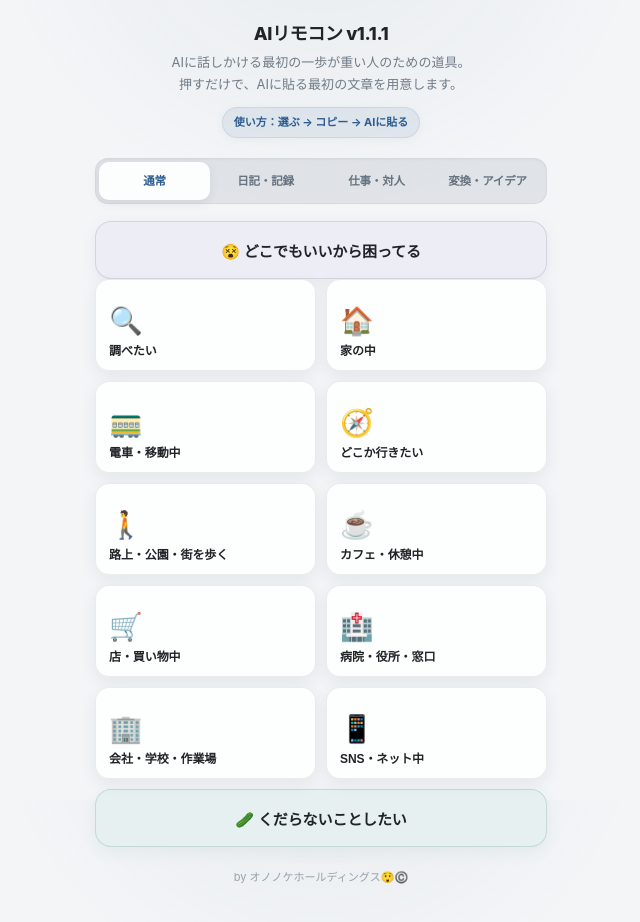
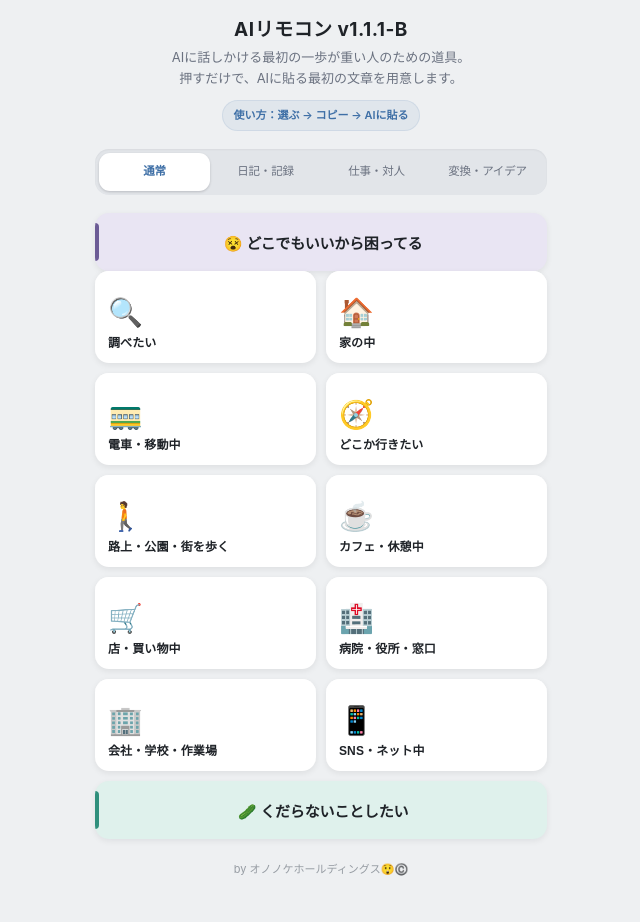
Before and after one commit to Hiderock61/ai-remocon, a plain HTML site: page index.html in a window 1280 px wide. Shown: the whole page, without its empty margins (319-959 px from the left). Drawn offline with Linux system fonts and the light colour scheme.

Commit message:
Add files via upload

```diff
--- a/index.html
+++ b/index.html
@@ -3,7 +3,7 @@
 <head>
 <meta charset="UTF-8">
 <meta name="viewport" content="width=device-width, initial-scale=1.0, maximum-scale=1.0, user-scalable=no">
-<title>AIリモコン v1.1.1</title>
+<title>AIリモコン v1.1.1-B</title>
 <style>
 /* ─── 変数 ─── */
 :root {
@@ -645,213 +645,206 @@ main { flex: 1; padding: 18px 14px 0; }
   to   { opacity: 1; transform: translateY(0); }
 }
 
-/* ─── v1.1.1 見た目ヤスリ試作 ─── */
+/* ─── v1.1.1-B 視覚差ヤスリ試作 ─── */
 body {
-  background:
-    radial-gradient(circle at 50% -120px, rgba(126, 148, 166, 0.10), transparent 330px),
-    var(--bg);
-  color: var(--text);
-  line-height: 1.58;
+  background: #EEF0F2;
+  color: #1F2328;
+  line-height: 1.6;
   -webkit-font-smoothing: antialiased;
   text-rendering: optimizeLegibility;
 }
 
-main {
-  padding-top: 20px;
-}
-
-.top-lead {
-  margin-bottom: 20px;
-}
+main { padding-top: 18px; }
+
+.top-lead { margin-bottom: 18px; }
 .top-lead-title {
-  color: var(--text);
-  font-size: 18px;
-  font-weight: 800;
-  letter-spacing: -0.35px;
+  color: #1F2328;
+  font-size: 19px;
+  font-weight: 700;
+  line-height: 1.3;
+  letter-spacing: .025em;
 }
 .top-lead-sub {
-  color: var(--sub);
-  line-height: 1.68;
-  letter-spacing: 0.02px;
+  color: #6B7280;
+  font-size: 13px;
+  font-weight: 400;
+  line-height: 1.65;
+  letter-spacing: 0;
 }
 .top-guide {
-  margin-top: 11px;
-  padding: 6px 11px;
-  background: var(--primary-light);
-  color: var(--primary);
-  border: 1px solid rgba(43, 92, 143, 0.10);
-  box-shadow: 0 2px 8px rgba(80, 96, 110, 0.05);
-}
-
-/* タブは現行セグメント構造を維持し、質感だけ更新 */
+  margin-top: 10px;
+  padding: 6px 10px;
+  background: rgba(62, 111, 166, 0.08);
+  color: #3E6FA6;
+  border: 1px solid rgba(62, 111, 166, 0.10);
+  border-radius: 999px;
+  font-weight: 600;
+  box-shadow: none;
+}
+
 .mode-seg {
-  background: rgba(112, 124, 135, 0.14);
-  border: 1px solid rgba(44, 48, 51, 0.05);
-  border-radius: 13px;
-  padding: 3px;
-  margin-bottom: 17px;
-  box-shadow: inset 0 1px 2px rgba(44, 48, 51, 0.04);
+  background: #E2E5E9;
+  border: 0;
+  border-radius: 14px;
+  padding: 4px;
+  margin-bottom: 18px;
+  box-shadow: inset 0 1px 2px rgba(31, 35, 40, 0.05);
 }
 .mode-seg-btn {
-  border-radius: 10px;
   min-height: 38px;
-  padding: 6px 5px;
-  color: #66737f;
+  padding: 6px 4px;
+  border-radius: 11px;
+  background: transparent;
+  color: #6B7280;
   font-size: 11.5px;
+  font-weight: 400;
+  line-height: 1.2;
+  white-space: nowrap;
+  transition: transform .10s ease, background .14s ease, color .14s ease, box-shadow .14s ease;
+}
+.mode-seg-btn.active {
+  background: #FFFFFF;
+  color: #3E6FA6;
+  font-weight: 600;
+  box-shadow: 0 1px 3px rgba(30,30,40,.12), 0 1px 2px rgba(30,30,40,.08);
+}
+.mode-seg-btn:active { transform: scale(.97); }
+
+.wide-btn {
+  position: relative;
+  overflow: hidden;
+  min-height: 58px;
+  padding: 16px 18px 16px 22px;
+  border: 0;
+  border-radius: 14px;
+  color: #1F2328;
+  font-weight: 700;
+  box-shadow: 0 2px 6px rgba(20,20,30,.07);
+  transition: transform .10s ease, box-shadow .12s ease;
+}
+.wide-btn::before {
+  content: "";
+  position: absolute;
+  left: 0;
+  top: 10px;
+  bottom: 10px;
+  width: 4px;
+  border-radius: 0 4px 4px 0;
+}
+.wide-btn:not(.silly) { background: #E9E5F3; }
+.wide-btn:not(.silly)::before { background: #6B5B95; }
+.wide-btn.silly { background: #DFF1EC; }
+.wide-btn.silly::before { background: #2F8F7C; }
+.wide-btn:active {
+  transform: scale(.97);
+  box-shadow: 0 1px 3px rgba(20,20,30,.06);
+}
+
+.section-label {
+  margin: 15px 0 10px;
+  color: #7B8188;
+  font-size: 11px;
+  font-weight: 500;
+  letter-spacing: .08em;
+}
+.cat-grid { gap: 10px; }
+.cat-btn {
+  min-height: 92px;
+  padding: 14px 13px 12px;
+  background: #FFFFFF;
+  border: 0;
+  border-radius: 14px;
+  box-shadow: 0 2px 6px rgba(20,20,30,.08), inset 0 1px 0 rgba(255,255,255,.95);
+  transition: transform .10s ease, box-shadow .12s ease;
+}
+.cat-btn:active {
+  transform: scale(.97);
+  box-shadow: 0 1px 3px rgba(20,20,30,.06);
+}
+.cat-icon {
+  font-size: 28px;
+  margin-bottom: 9px;
+}
+.cat-label {
+  color: #1F2328;
+  font-size: 12px;
   font-weight: 600;
   line-height: 1.25;
-  white-space: nowrap;
-  transition: background .14s ease, color .14s ease, transform .1s ease, box-shadow .14s ease;
-}
-.mode-seg-btn.active {
-  background: rgba(253, 254, 254, 0.96);
-  color: var(--primary);
-  box-shadow: 0 3px 10px rgba(80, 96, 110, 0.11);
-}
-.mode-seg-btn:active {
-  transform: scale(.98);
-  opacity: .92;
-}
-
-/* 上下の特別ボタン */
-.wide-btn {
-  min-height: 58px;
-  padding: 16px 18px;
-  border-width: 1px;
-  border-radius: 16px;
-  color: var(--text);
-  letter-spacing: -0.12px;
-  box-shadow: 0 5px 16px rgba(88, 91, 126, 0.08);
-  transition: transform .1s ease, box-shadow .12s ease, opacity .1s ease;
-}
-.wide-btn.silly {
-  box-shadow: 0 5px 16px rgba(73, 123, 120, 0.08);
-}
-.wide-btn:active {
-  transform: scale(.975);
-  opacity: .94;
-  box-shadow: 0 2px 8px rgba(80, 96, 110, 0.08);
-}
-
-/* 中央カテゴリ */
-.section-label {
-  margin: 15px 0 10px;
-  color: #7b8791;
-  letter-spacing: .55px;
-}
-.cat-grid {
-  gap: 10px;
-}
-.cat-btn {
-  min-height: 92px;
-  padding: 13px 13px 11px;
-  background: rgba(253, 254, 254, 0.97);
-  border: 1px solid var(--border);
-  border-radius: var(--radius);
-  box-shadow: var(--shadow);
-  transition: transform .1s ease, box-shadow .12s ease, opacity .1s ease;
-}
-.cat-btn:active {
-  transform: scale(.97);
-  opacity: .94;
-  box-shadow: 0 2px 8px rgba(80, 96, 110, 0.08);
-}
-.cat-icon {
-  font-size: 27px;
-  margin-bottom: 8px;
-  filter: saturate(.94);
-}
-.cat-label {
-  color: var(--text);
-  font-size: 12px;
-  font-weight: 700;
-  line-height: 1.4;
-  letter-spacing: -0.08px;
-}
-
-/* 一覧・日記カードも同じ空気に統一 */
+  letter-spacing: .01em;
+}
+
 .list-item,
 .diary-btn {
-  background: rgba(253, 254, 254, 0.97);
-  border: 1px solid var(--border);
-  border-radius: var(--radius);
-  box-shadow: var(--shadow);
-  transition: transform .1s ease, box-shadow .12s ease, opacity .1s ease;
+  background: #FFFFFF;
+  border: 0;
+  border-radius: 14px;
+  box-shadow: 0 2px 6px rgba(20,20,30,.08);
+  transition: transform .10s ease, box-shadow .12s ease;
 }
 .list-item:active,
 .diary-btn:active {
-  transform: scale(.975);
-  opacity: .94;
-  box-shadow: 0 2px 8px rgba(80, 96, 110, 0.08);
+  transform: scale(.97);
+  box-shadow: 0 1px 3px rgba(20,20,30,.06);
 }
 .scenario-main,
 .diary-btn-main {
-  color: var(--text);
-  font-weight: 700;
+  color: #1F2328;
+  font-weight: 600;
+  line-height: 1.3;
 }
 .scenario-sub,
 .diary-btn-sub,
 .screen-lead {
-  color: var(--sub);
-}
-
-/* 各タブの説明・注意枠 */
+  color: #6B7280;
+  font-weight: 400;
+  line-height: 1.6;
+}
+
 .social-lead,
 .creative-lead {
-  color: var(--text);
-  font-weight: 500;
+  color: #1F2328;
+  font-weight: 400;
+  line-height: 1.65;
 }
 .diary-note,
 .social-note,
 .creative-note {
-  color: var(--sub);
-  background: rgba(232, 235, 241, 0.70);
-  border: 1px solid rgba(74, 82, 94, 0.06);
-  border-radius: 10px;
-}
-
-/* プロンプト画面 */
+  color: #6B7280;
+  background: #E7EAEE;
+  border: 0;
+  border-radius: 12px;
+}
+
 #header {
-  background: rgba(243, 245, 247, 0.92);
-  border-bottom-color: rgba(44, 48, 51, 0.08);
+  background: rgba(238, 240, 242, 0.94);
+  border-bottom-color: rgba(31, 35, 40, 0.08);
   -webkit-backdrop-filter: blur(12px);
   backdrop-filter: blur(12px);
 }
-.ready-badge {
-  color: var(--ready-color);
-}
+.ready-badge { color: #3E6FA6; }
 .copy-btn {
-  border-radius: var(--pill);
-  box-shadow: var(--shadow-btn);
-}
-.copy-btn:active {
-  transform: scale(.98);
-}
+  border-radius: 999px;
+  box-shadow: 0 5px 14px rgba(62, 111, 166, .20);
+}
+.copy-btn:active { transform: scale(.97); }
 .custom-area {
   border-width: 1px;
-  box-shadow: var(--shadow);
-}
-.custom-textarea {
-  background: rgba(243, 245, 247, 0.90);
-}
+  box-shadow: 0 2px 6px rgba(20,20,30,.08);
+}
+.custom-textarea { background: #F4F5F6; }
 .ai-btn {
-  border-color: var(--border);
-  background: rgba(253, 254, 254, 0.95);
-  box-shadow: 0 3px 10px rgba(80, 96, 110, 0.06);
+  border: 0;
+  background: #FFFFFF;
+  box-shadow: 0 2px 6px rgba(20,20,30,.07);
 }
 .ai-btn:active {
   transform: scale(.97);
-  opacity: .94;
-  background: #f1f4f6;
-}
-
-/* フッターとトースト */
-.top-footer {
-  color: #97a1aa;
-}
+  background: #F7F8F9;
+}
+.top-footer { color: #969CA3; }
 #toast {
-  background: rgba(33, 36, 39, .90);
-  box-shadow: 0 8px 24px rgba(33, 36, 39, .16);
+  background: rgba(31, 35, 40, .92);
+  box-shadow: 0 8px 24px rgba(31, 35, 40, .18);
 }
 
 </style>
@@ -870,7 +863,7 @@ main {
     <!-- 画面1: location -->
     <section id="screen-location" class="screen active">
       <div class="top-lead">
-        <div class="top-lead-title">AIリモコン v1.1.1</div>
+        <div class="top-lead-title">AIリモコン v1.1.1-B</div>
         <div class="top-lead-sub">AIに話しかける最初の一歩が重い人のための道具。<br>押すだけで、AIに貼る最初の文章を用意します。</div>
         <div class="top-guide">使い方：選ぶ → コピー → AIに貼る</div>
       </div>
```
Also changed, not shown: 1 other file.
